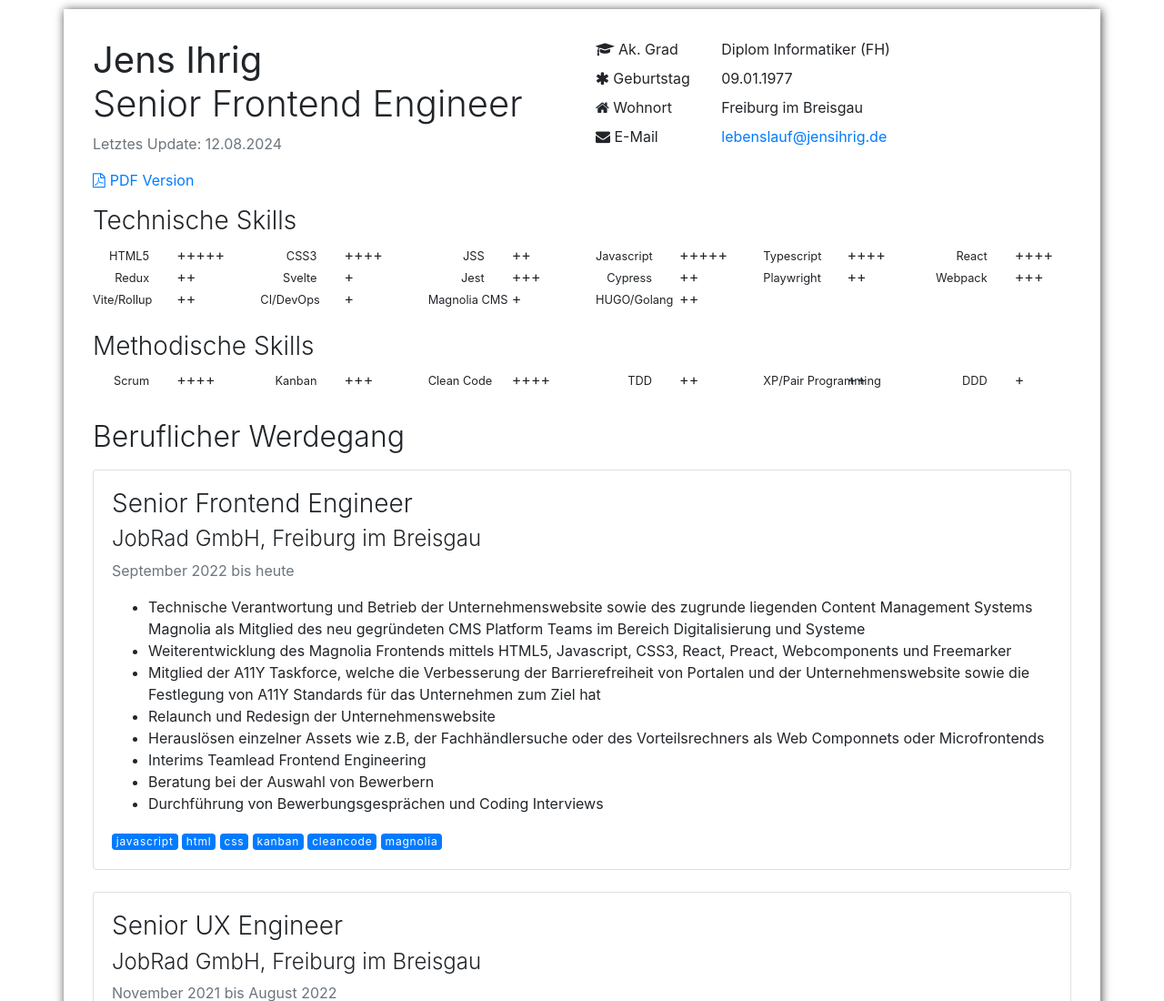
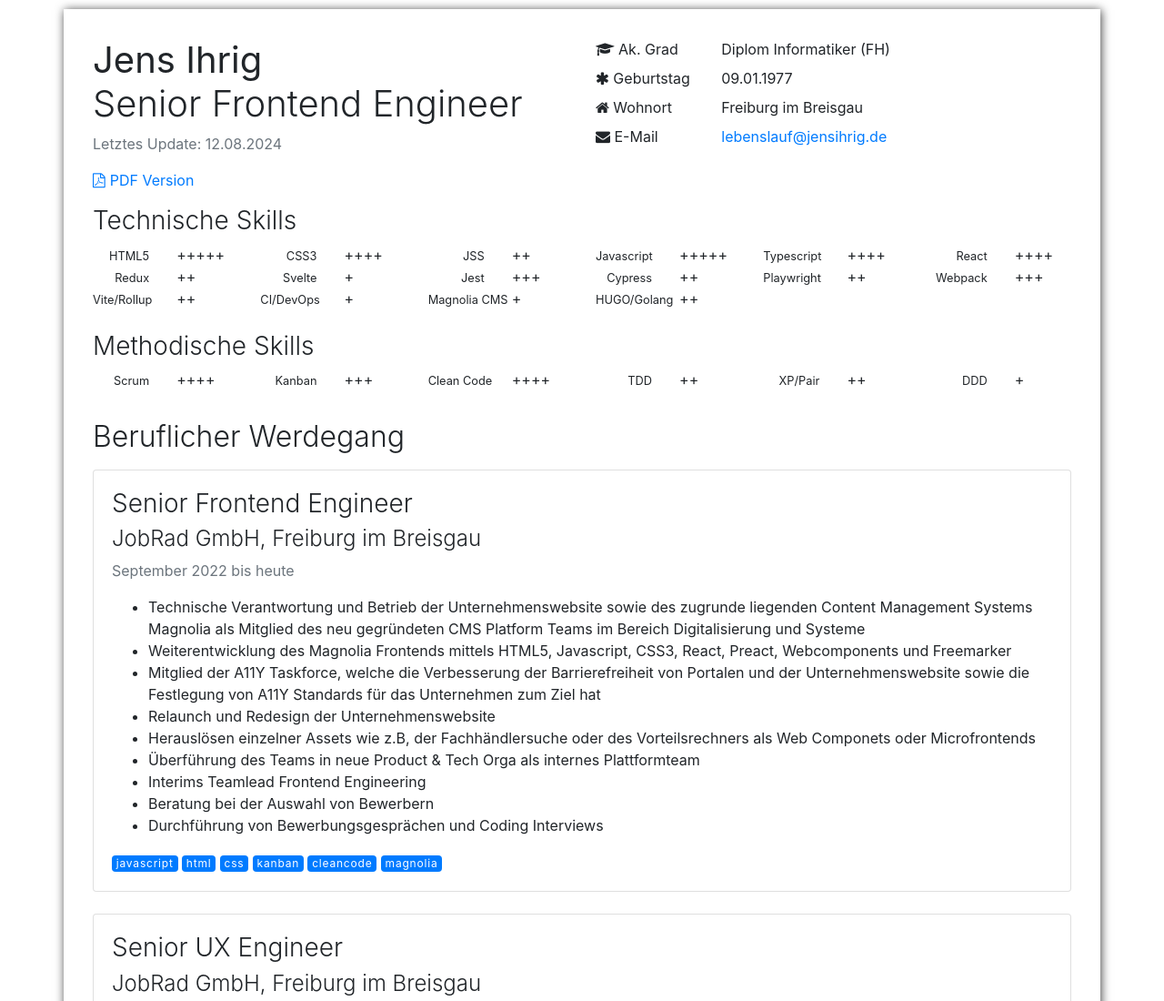
Before and after one commit to erich3000/lebenslauf, a plain HTML site: page index.html in a window 1280 px wide. Shown: the top 1100 px of the page at 91% size. Drawn offline with nearby package versions, Linux system fonts and the light colour scheme.

Commit message:
Deploying to gh-pages from  @ a463f8bc43f47734f1a51fd669155c8ea29f65a3 🚀

```diff
--- a/index.html
+++ b/index.html
@@ -164,7 +164,7 @@
             ++
         </div>
         <div class="col-print-1 col-3 col-md-2 col-lg-1 text-right no-wrap" styles="margin-right:2px;">
-            <small>XP/Pair Programming</small>
+            <small>XP/Pair</small>
         </div>
         <div class="col-print-1 col-3 col-md-2 col-lg-1">
             ++
@@ -188,7 +188,7 @@
             <h4>JobRad GmbH, Freiburg im Breisgau</h4>
             <p class="text-muted">September 2022 bis heute</p>
 
-            <ul><li>Technische Verantwortung und Betrieb der Unternehmenswebsite sowie des zugrunde liegenden Content Management Systems Magnolia als Mitglied des neu gegründeten CMS Platform Teams im Bereich Digitalisierung und Systeme</li><li>Weiterentwicklung des Magnolia Frontends mittels HTML5, Javascript, CSS3, React, Preact, Webcomponents und Freemarker </li><li>Mitglied der A11Y Taskforce, welche die Verbesserung der Barrierefreiheit von Portalen und der Unternehmenswebsite sowie die Festlegung von A11Y Standards für das Unternehmen zum Ziel hat</li><li>Relaunch und Redesign der Unternehmenswebsite</li><li>Herauslösen einzelner Assets wie z.B, der Fachhändlersuche oder des Vorteilsrechners als Web Componnets oder Microfrontends</li><li>Interims Teamlead Frontend Engineering</li><li>Beratung bei der Auswahl von Bewerbern</li><li>Durchführung von Bewerbungsgesprächen und Coding Interviews
+            <ul><li>Technische Verantwortung und Betrieb der Unternehmenswebsite sowie des zugrunde liegenden Content Management Systems Magnolia als Mitglied des neu gegründeten CMS Platform Teams im Bereich Digitalisierung und Systeme</li><li>Weiterentwicklung des Magnolia Frontends mittels HTML5, Javascript, CSS3, React, Preact, Webcomponents und Freemarker </li><li>Mitglied der A11Y Taskforce, welche die Verbesserung der Barrierefreiheit von Portalen und der Unternehmenswebsite sowie die Festlegung von A11Y Standards für das Unternehmen zum Ziel hat</li><li>Relaunch und Redesign der Unternehmenswebsite</li><li>Herauslösen einzelner Assets wie z.B, der Fachhändlersuche oder des Vorteilsrechners als Web Componets oder Microfrontends</li><li>Überführung des Teams in neue Product &amp; Tech Orga als internes Plattformteam</li><li>Interims Teamlead Frontend Engineering</li><li>Beratung bei der Auswahl von Bewerbern</li><li>Durchführung von Bewerbungsgesprächen und Coding Interviews
   </li></ul>
 
             <div>
```
